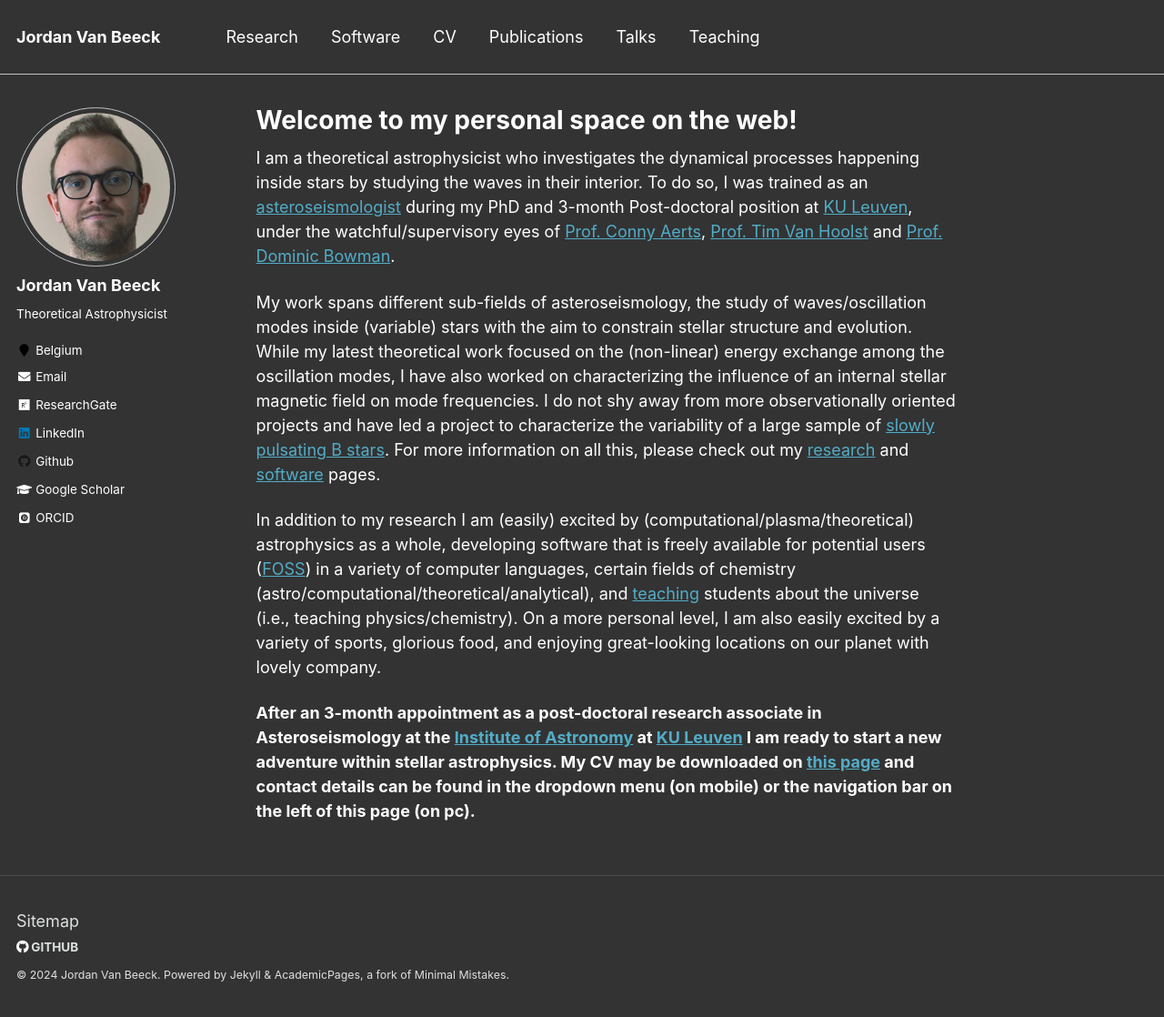
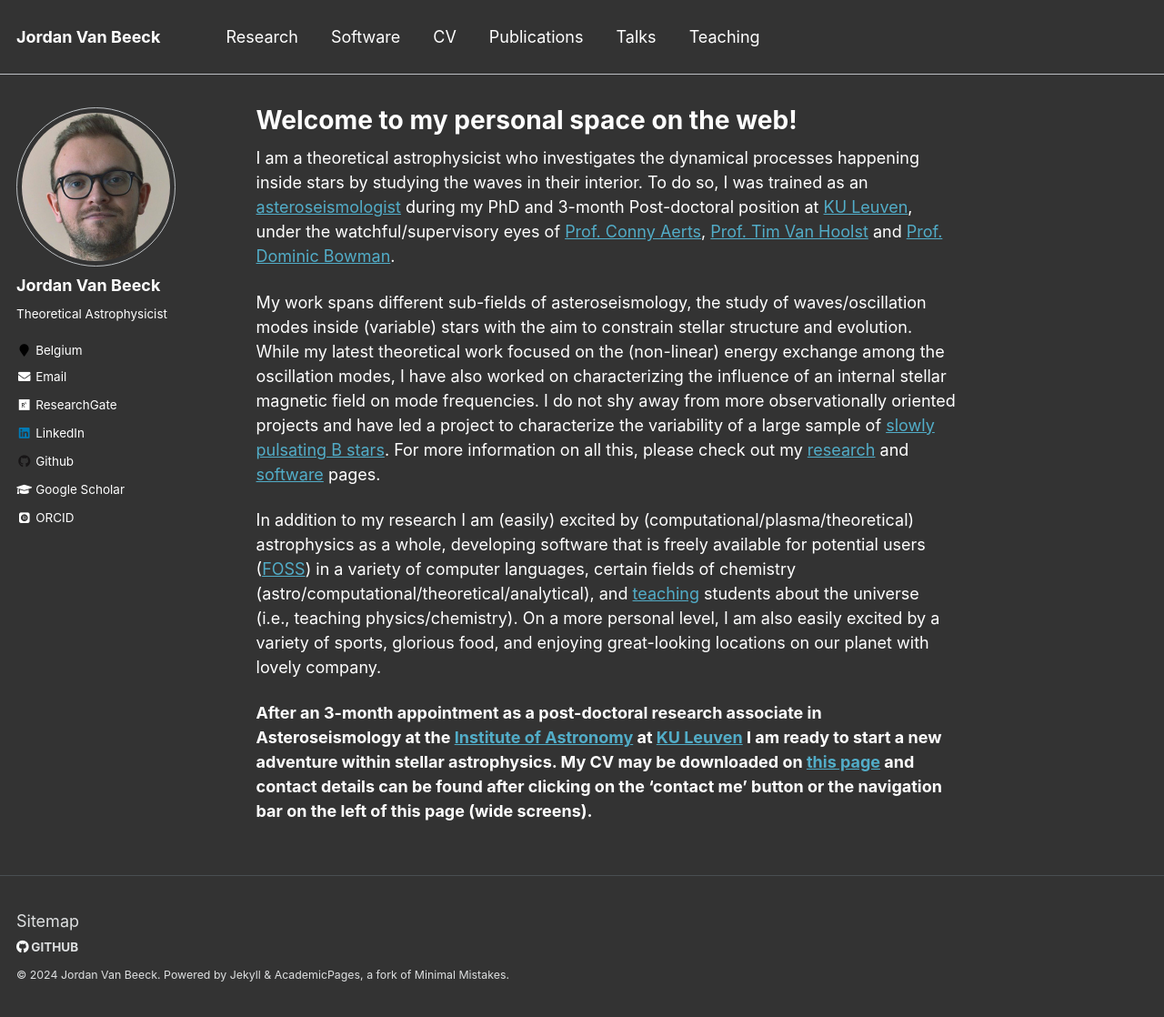
Before and after one commit to JVB11/jvb11.github.io, a Jekyll site: the page built from _pages/about.md, in a window 1280 px wide and 1118 px high. Shown: the whole window at 91% size. Built offline with Jekyll 4.4.1, drawn with Linux system fonts in a browser that asks for light colours; emoji names are drawn with the system emoji font; some web fonts are replaced.

Commit message:
update about me description

```diff
--- a/_pages/about.md
+++ b/_pages/about.md
@@ -19,7 +19,7 @@ For more information on all this, please check out my [research](https://jvb11.g
 In addition to my research I am (easily) excited by (computational/plasma/theoretical) astrophysics as a whole, developing software that is freely available for potential users ([FOSS](https://en.wikipedia.org/wiki/Free_and_open-source_software)) in a variety of computer languages, certain fields of chemistry (astro/computational/theoretical/analytical), and [teaching](https://jvb11.github.io/teaching) students about the universe (i.e., teaching physics/chemistry).
 On a more personal level, I am also easily excited by a variety of sports, glorious food, and enjoying great-looking locations on our planet with lovely company.
 
-**After an 3-month appointment as a post-doctoral research associate in Asteroseismology at the [Institute of Astronomy](https://fys.kuleuven.be/ster) at [KU Leuven](https://www.kuleuven.be/english/) I am ready to start a new adventure within stellar astrophysics. My CV may be downloaded on [this page](https://jvb11.github.io/cv) and contact details can be found in the dropdown menu (on mobile) or the navigation bar on the left of this page (on pc).**
+**After an 3-month appointment as a post-doctoral research associate in Asteroseismology at the [Institute of Astronomy](https://fys.kuleuven.be/ster) at [KU Leuven](https://www.kuleuven.be/english/) I am ready to start a new adventure within stellar astrophysics. My CV may be downloaded on [this page](https://jvb11.github.io/cv) and contact details can be found after clicking on the 'contact me' button or the navigation bar on the left of this page (wide screens).**
 
 <!-- I was a Research Associate in Asteroseismology at the [Institute of Astronomy](https://fys.kuleuven.be/ster) at [KU Leuven](https://www.kuleuven.be/english/), Belgium until December 2023, after having finished my Ph. D. in September 2023, and am now exploring opportunities to continue my research career. I earned my B. Sc. and M. Sc. in Chemistry ('Chemie') from the [University of Antwerp](https://www.uantwerpen.be/en/) and my M. Sc. and Ph. D. in Astronomy & Astrophysics from [KU Leuven](https://www.kuleuven.be/english/). -->
 
```
